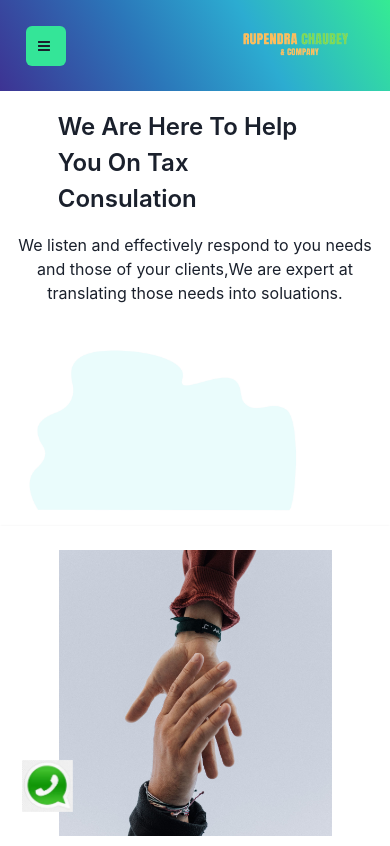
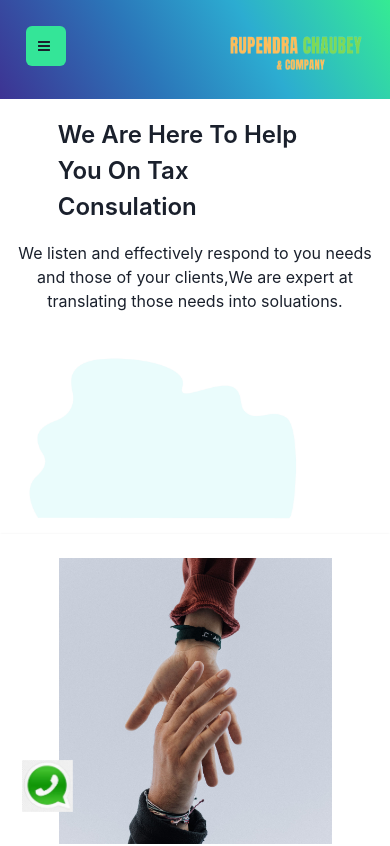
Before and after one commit to abhay3366/pinku_taxConsultant, a React (Vite) app in the folder myapp/: page / in a window 390 px wide. Shown: the top 846 px of the page. Built offline with nearby package versions, Linux system fonts and the light colour scheme.

Commit message:
adjust logo size

```diff
--- a/myapp/src/css/navbar_hero.css
+++ b/myapp/src/css/navbar_hero.css
@@ -353,8 +353,8 @@
 
 @media only screen and (max-width: 30em) {
   .desktop-logo {
-    width: 7rem;
-    height: 2rem;
+    width: 8.8rem;
+    height: 3rem;
   }
   .navbar-contact {
     padding-right: 0px;
@@ -363,6 +363,7 @@
     display: block;
     position: relative;
     left: 5rem;
+
   }
   .navbar_contact{
     display: none;
```
